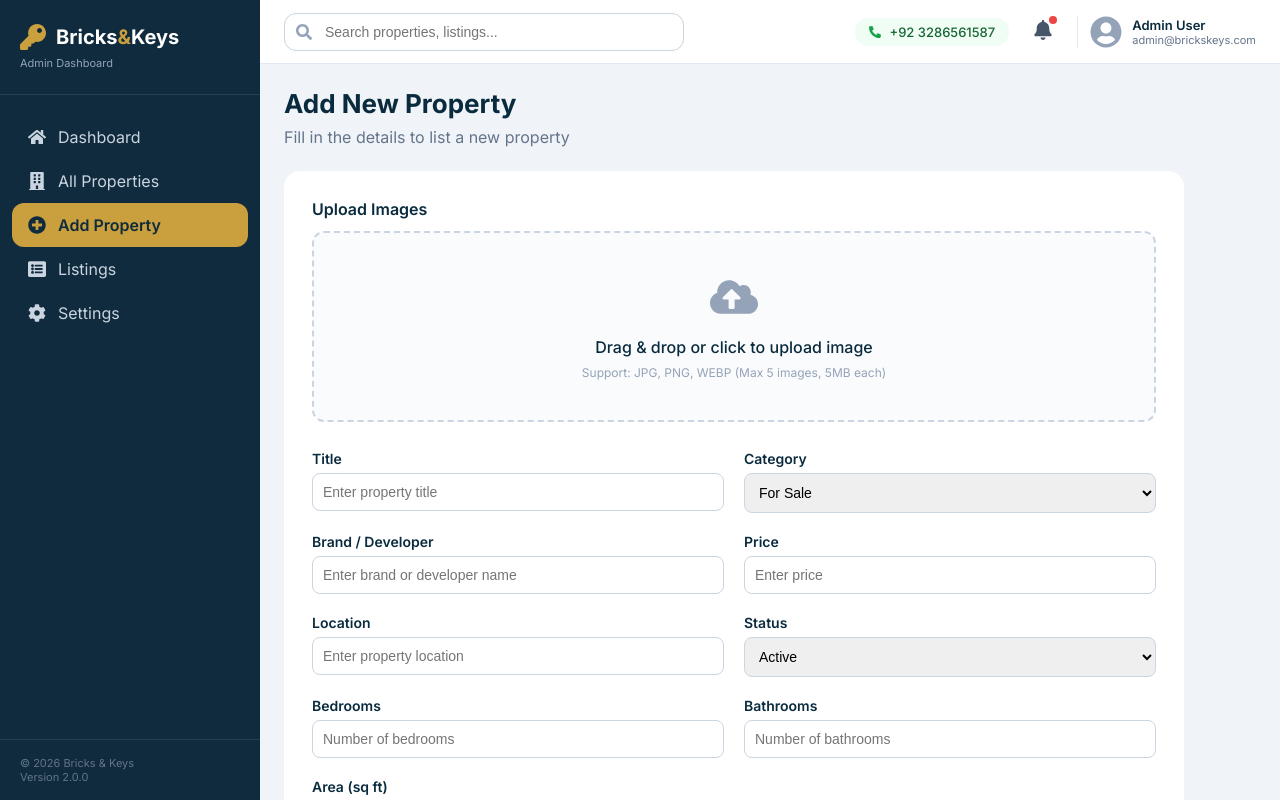
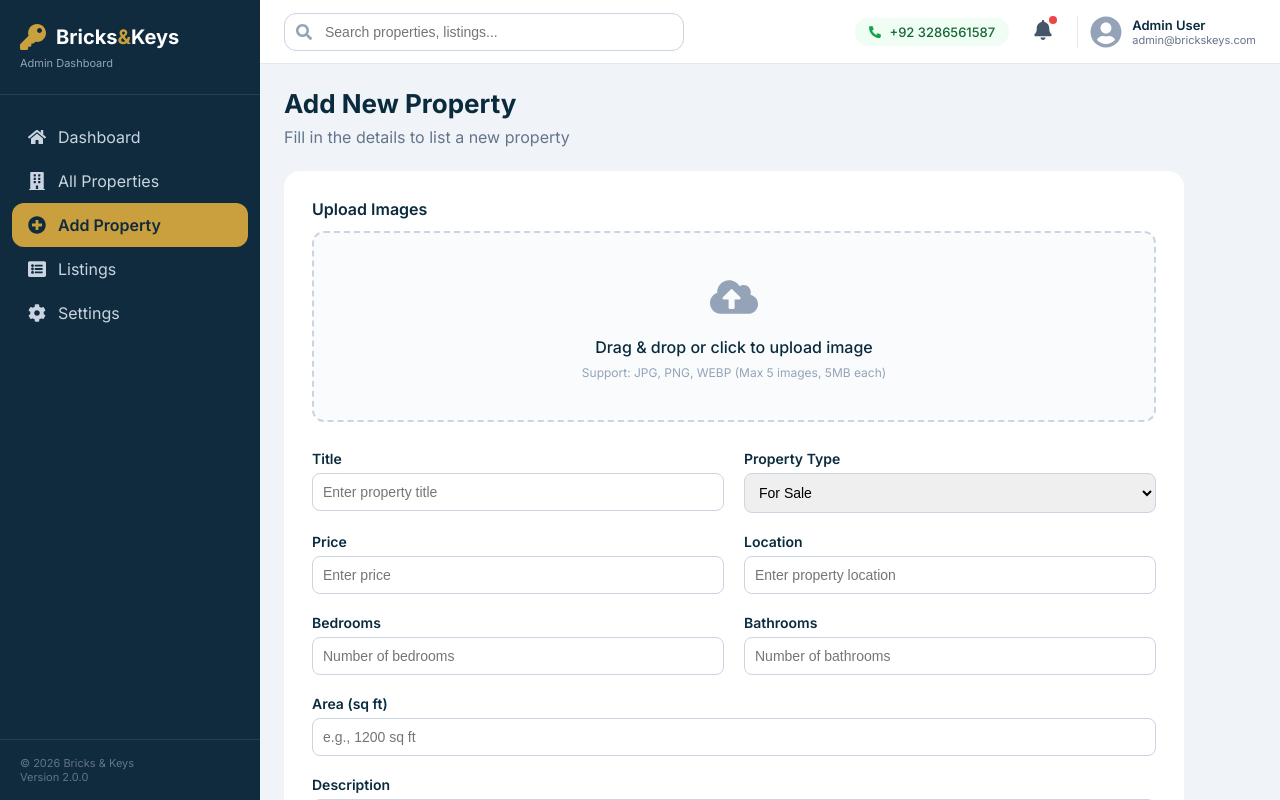
Before and after one commit to MuneebRana875/Bricks_keys, a React (Vite) app in the folder admin_dashboard/: page /add-property in a window 1280 px wide. Built offline with nearby package versions, Linux system fonts and the light colour scheme; sample sign-in values are in the browser's storage; the HTML template or start-up script is replaced by a standard one.

Commit message:
update code

```diff
--- a/admin_dashboard/src/pages/AddProperty.jsx
+++ b/admin_dashboard/src/pages/AddProperty.jsx
@@ -7,8 +7,7 @@ const AddProperty = () => {
   const [formData, setFormData] = useState({
     title: '',
     description: '',
-    category: 'For Sale',
-    brand: '',
+    property_type: 'For Sale',
     price: '',
     location: '',
     bedrooms: '',
@@ -228,7 +227,7 @@ const AddProperty = () => {
           </div>
           <div>
             <label style={{ display: 'block', fontSize: '14px', fontWeight: '600', marginBottom: '6px' }}>
-              Category <span style={{ color: '#ef4444' }}></span>
+              Property Type <span style={{ color: '#ef4444' }}></span>
             </label>
             <select
               name="category"
@@ -242,19 +241,7 @@ const AddProperty = () => {
               <option value="Land">Land/Plot</option>
             </select>
           </div>
-          <div>
-            <label style={{ display: 'block', fontSize: '14px', fontWeight: '600', marginBottom: '6px' }}>
-              Brand / Developer
-            </label>
-            <input
-              type="text"
-              name="brand"
-              value={formData.brand}
-              onChange={handleChange}
-              placeholder="Enter brand or developer name"
-              style={{ width: '100%', padding: '10px', border: '1px solid #cbd5e1', borderRadius: '8px', fontSize: '14px' }}
-            />
-          </div>
+
           <div>
             <label style={{ display: 'block', fontSize: '14px', fontWeight: '600', marginBottom: '6px' }}>
               Price <span style={{ color: '#ef4444' }}></span>
@@ -283,22 +270,7 @@ const AddProperty = () => {
               style={{ width: '100%', padding: '10px', border: '1px solid #cbd5e1', borderRadius: '8px', fontSize: '14px' }}
             />
           </div>
-          <div>
-            <label style={{ display: 'block', fontSize: '14px', fontWeight: '600', marginBottom: '6px' }}>
-              Status
-            </label>
-            <select
-              name="status"
-              value={formData.status}
-              onChange={handleChange}
-              style={{ width: '100%', padding: '10px', border: '1px solid #cbd5e1', borderRadius: '8px', fontSize: '14px' }}
-            >
-              <option value="Active">Active</option>
-              <option value="Pending">Pending</option>
-              <option value="Sold">Sold</option>
-              <option value="Rented">Rented</option>
-            </select>
-          </div>
+
           <div>
             <label style={{ display: 'block', fontSize: '14px', fontWeight: '600', marginBottom: '6px' }}>
               Bedrooms
```
Also changed, not shown: 2 other files (tests, documents, lock files or other folders).
